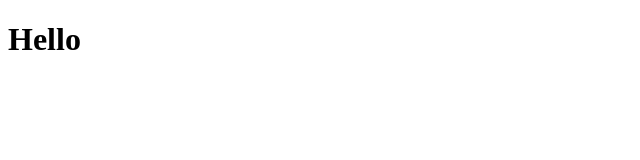
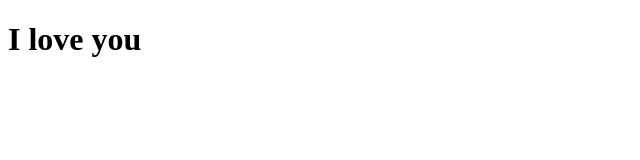
Before and after one commit to YuliaKalina/Doctor, a plain HTML site: page index.html in a window 1280 px wide. Shown: the whole page, without its empty margins (0-640 px from the left). Drawn offline with Linux system fonts and the light colour scheme.

```diff
--- a/index.html
+++ b/index.html
@@ -7,6 +7,6 @@
     <title>Doctor</title>
 </head>
 <body>
-    <h1>Hello</h1>
+    <h1>I love you</h1>
 </body>
 </html>
```
